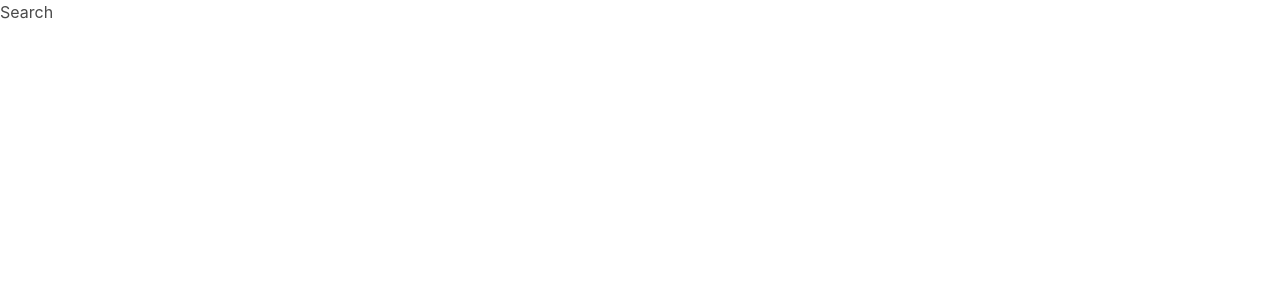
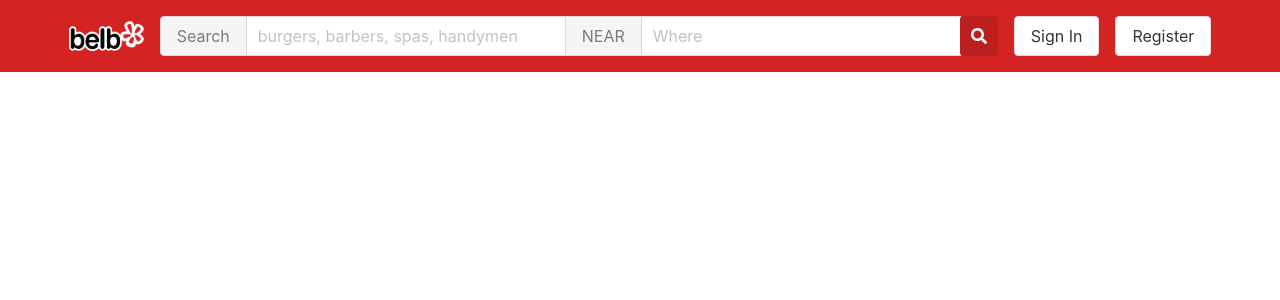
Before and after one commit to zoltanbi/yelp-frontend, a React (Create React App) app: page /search in a window 1280 px wide. Shown: the top 300 px of the page. Built offline with nearby package versions, Linux system fonts and the light colour scheme.

Commit message:
Add nav bar

```diff
--- /dev/null
+++ b/src/Navbar/Navbar.js
@@ -0,0 +1,15 @@
+import React from 'react';
+import logo from '../assets/logo.png';
+import styles from './Navbar.module.css';
+import { SearchBar } from '../SearchBar/SearchBar';
+
+export function Navbar() {
+    return (
+        <div className={styles['nav-bar']}>
+            <img className={styles.logo} src={logo} alt='belb logo'/>
+            <SearchBar small/>
+            <button className={`button ${styles['nav-button']}`}>Sign In</button>
+            <button className={`button ${styles['nav-button']}`}>Register</button>
+        </div>
+    )
+}
--- /dev/null
+++ b/src/Navbar/Navbar.module.css
@@ -0,0 +1,16 @@
+.nav-bar {
+    display: flex;
+    background: #d32323;
+    padding: 1rem 0;
+    align-items: center;
+    justify-content: center;
+}
+
+.logo {
+    width: 75px;
+    margin-right: 1rem;
+}
+
+:global(.button).nav-button {
+    margin-left: 1rem;
+}
--- a/src/Search/Search.js
+++ b/src/Search/Search.js
@@ -1,9 +1,10 @@
 import React from 'react';
+import { Navbar } from '../Navbar/Navbar';
 
 export function Search() {
     return (
         <div>
-            Search
+            <Navbar/>
         </div>
     );
 }
--- a/src/SearchBar/SearchBar.js
+++ b/src/SearchBar/SearchBar.js
@@ -1,23 +1,26 @@
 import React from 'react';
 import styles from './SearchBar.module.css';
 
-export function SearchBar() {
+export function SearchBar(props) {
+
+    const sizeClass = props.small ? '' : 'is-medium';
+
     return (
         <div>
             <div className="field has-addons">
                 <p className="control">
-                    <button className="button is-static is-medium">Search</button>
+                    <button className={`button is-static ${sizeClass}`}>Search</button>
                 </p>
                 <p className="control">
-                    <input className={`input is-medium ${styles[`input-control`]}`} type="text" placeholder="burgers, barbers, spas, handymen"/>
+                    <input className={`input ${sizeClass} ${styles[`input-control`]}`} type="text" placeholder="burgers, barbers, spas, handymen"/>
                 </p>
                 <p className="control">
-                <button className="button is-static is-medium">NEAR</button>
+                <button className={`button is-static ${sizeClass}`}>NEAR</button>
                 </p>
                 <p className="control">
-                    <input className={`input is-medium ${styles[`input-control`]}`} type="text" placeholder="Where"/>
+                    <input className={`input ${sizeClass} ${styles[`input-control`]}`} type="text" placeholder="Where"/>
                 </p>
-                <button className={`button is-medium ${styles['search-button']}`}>
+                <button className={`button ${sizeClass} ${styles['search-button']}`}>
                     <span className={`icon is-small ${styles['search-icon']}`}><i className="fas fa-search"></i></span>
                 </button>
             </div>
```
